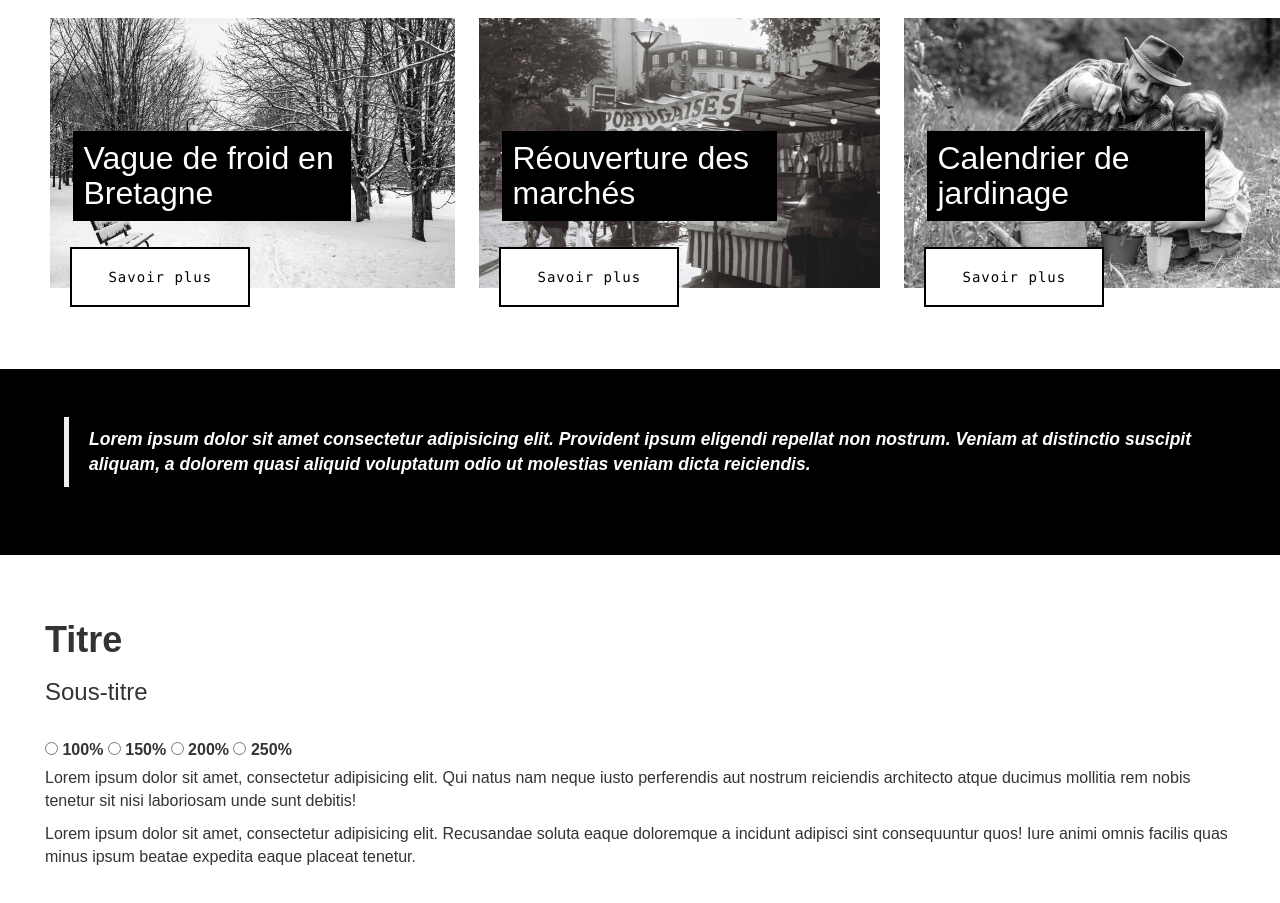
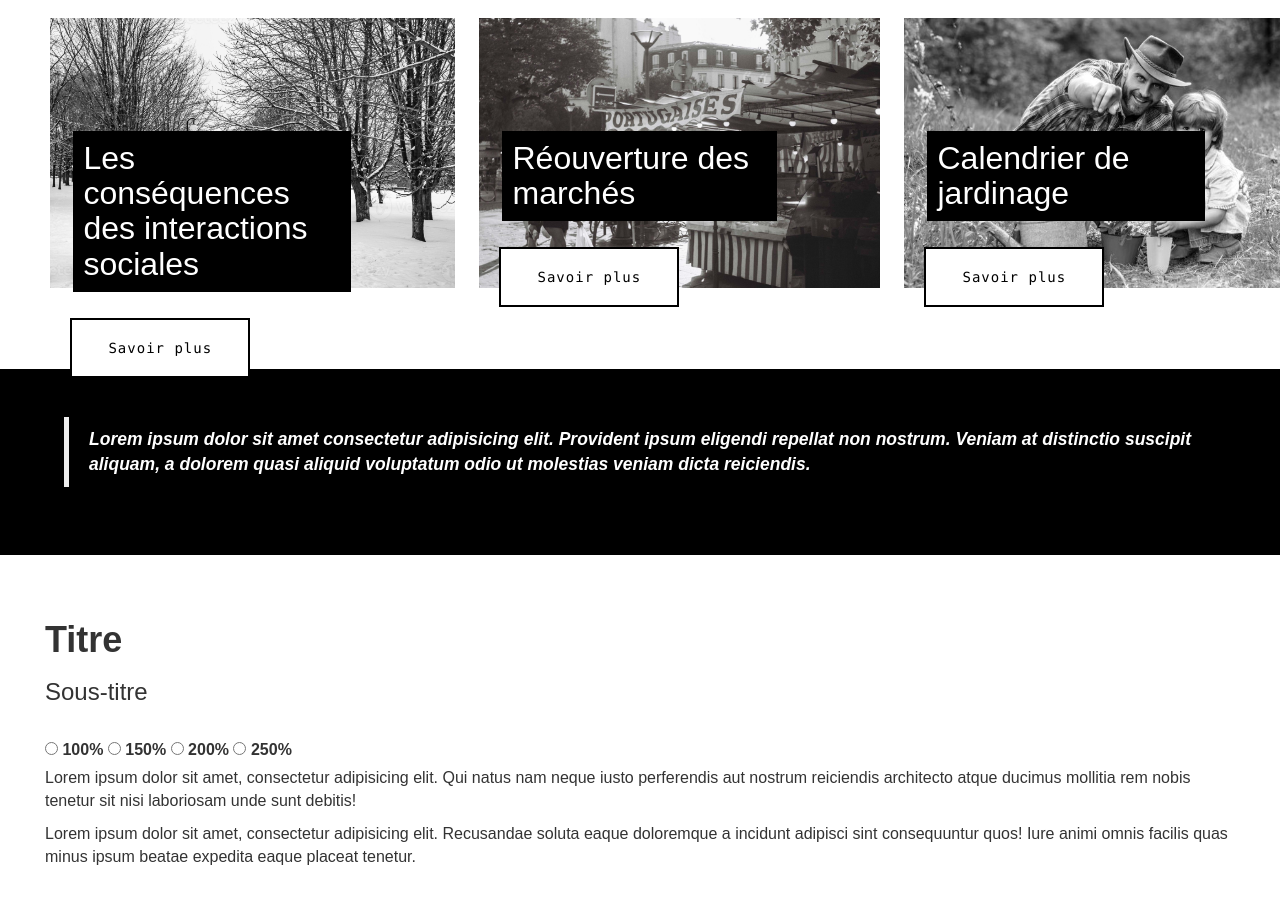
Before and after one commit to 1eane/blindless, a website: page index.html in a window 1280 px wide. Shown: the part 1440-2343 px from the top of the page. Drawn offline with Linux system fonts and the light colour scheme.

Commit message:
feat: 🎸 modify essay

```diff
--- a/index.html
+++ b/index.html
@@ -388,7 +388,7 @@
         </div>
       </a>
       <div class="display-position">
-        <h2>Vague de froid en Bretagne</h2>
+        <h2>Les conséquences des interactions sociales</h2>
         <br>
         <div class="button_slide slide_down"><a class="lien" href="margaux.html">Savoir plus</a></div>
       </div>
```
Also changed, not shown: margaux.html (+1 -0 lines).
